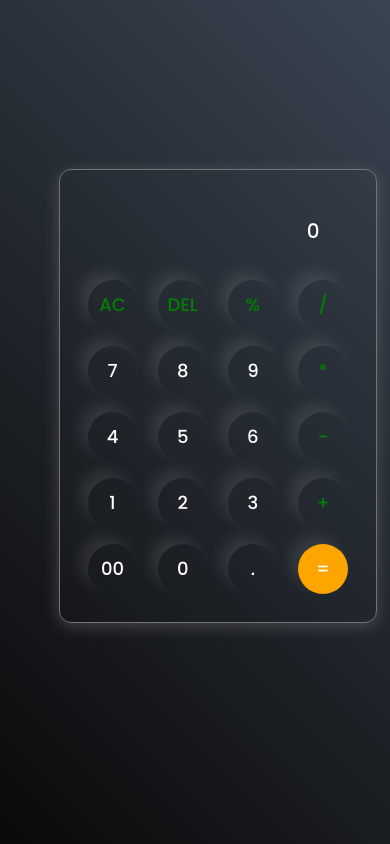
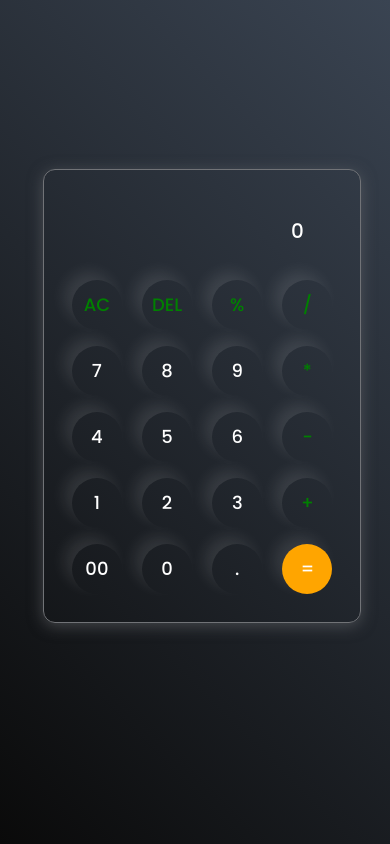
Before and after one commit to rkhassan420/Web-calculator, a plain HTML site: page index.html in a window 390 px wide. Drawn offline with Linux system fonts and the light colour scheme.

Commit message:
Add files via upload

```diff
--- a/index.html
+++ b/index.html
@@ -180,6 +180,19 @@
     }
 
 
+    @media only screen and (max-width: 470px) {
+
+         .calculator {
+
+            top: 20%;
+            left: 11%;
+
+
+        }
+
+    }
+
+
      @media only screen and (max-width: 356px) {
 
 
```
